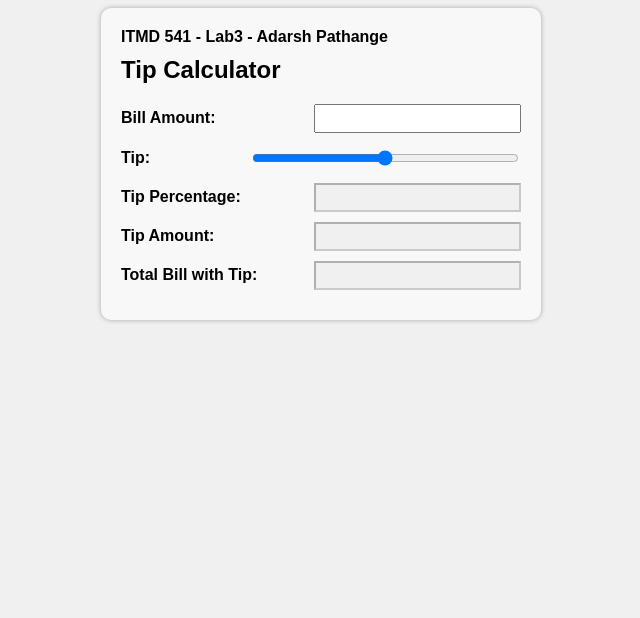
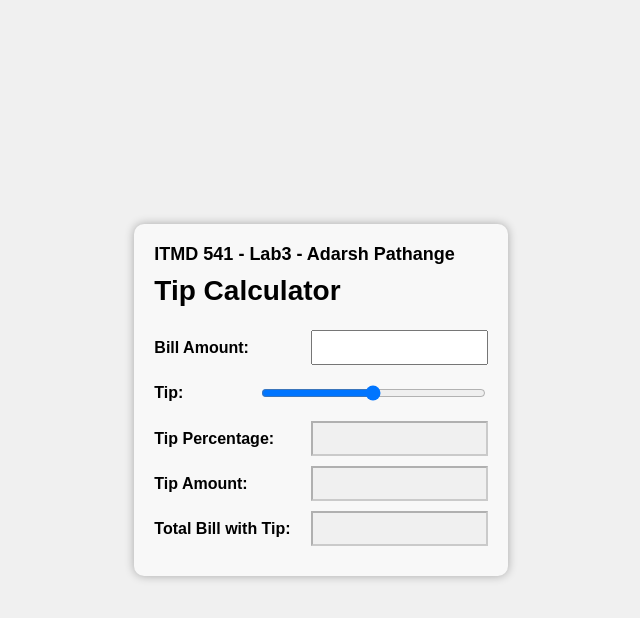
Before and after one commit to Adarshpv/repo3, a plain HTML site: page Lab3.html in a window 1280 px wide. Shown: the whole page, without its empty margins (319-959 px from the left). Drawn offline with Linux system fonts and the light colour scheme.

Commit message:
Lab3.html

```diff
--- a/Lab3.html
+++ b/Lab3.html
@@ -5,6 +5,67 @@
     <meta name="viewport" content="width=device-width, initial-scale=1.0">
     <title>Tip Calculator</title>
     <link rel="stylesheet" href="styles.css">
+    <style>
+        body {
+            font-family: Arial, sans-serif;
+            background-color: #f0f0f0;
+            margin: 0;
+            padding: 0;
+            display: flex;
+            justify-content: center;
+            align-items: center;
+            height: 100vh;
+        }
+
+        .container {
+            max-width: 400px;
+            background-color: #f8f8f8;
+            padding: 20px;
+            border-radius: 10px;
+            box-shadow: 0 0 10px rgba(0, 0, 0, 0.3);
+        }
+
+        h1 {
+            margin: 0;
+            font-size: 18px;
+        }
+
+        h2 {
+            font-size: 28px;
+            margin-top: 10px;
+        }
+
+        form {
+            display: flex;
+            flex-direction: column;
+        }
+
+        .form-row {
+            display: flex;
+            align-items: center;
+            justify-content: space-between;
+            margin-bottom: 10px;
+        }
+
+        label {
+            font-weight: bold;
+            width: 50%;
+        }
+
+        input {
+            padding: 8px;
+            width: 50%;
+        }
+
+        input[type="range"] {
+            width: 100%;
+            background-color: #000;
+        }
+
+        input[disabled] {
+            background-color: #f0f0f0;
+        }
+    </style>
 </head>
 <body>
     <div class="container">
```
